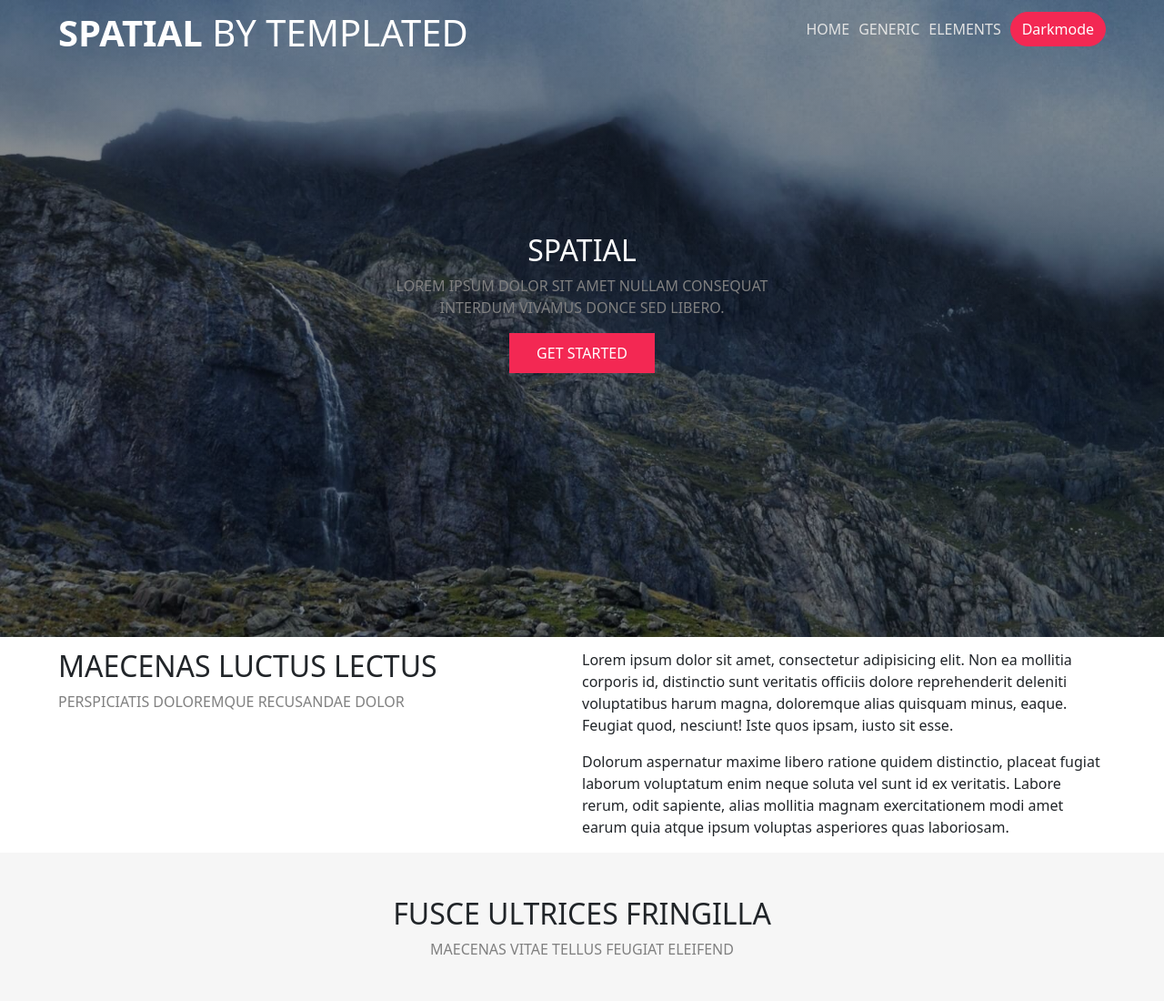
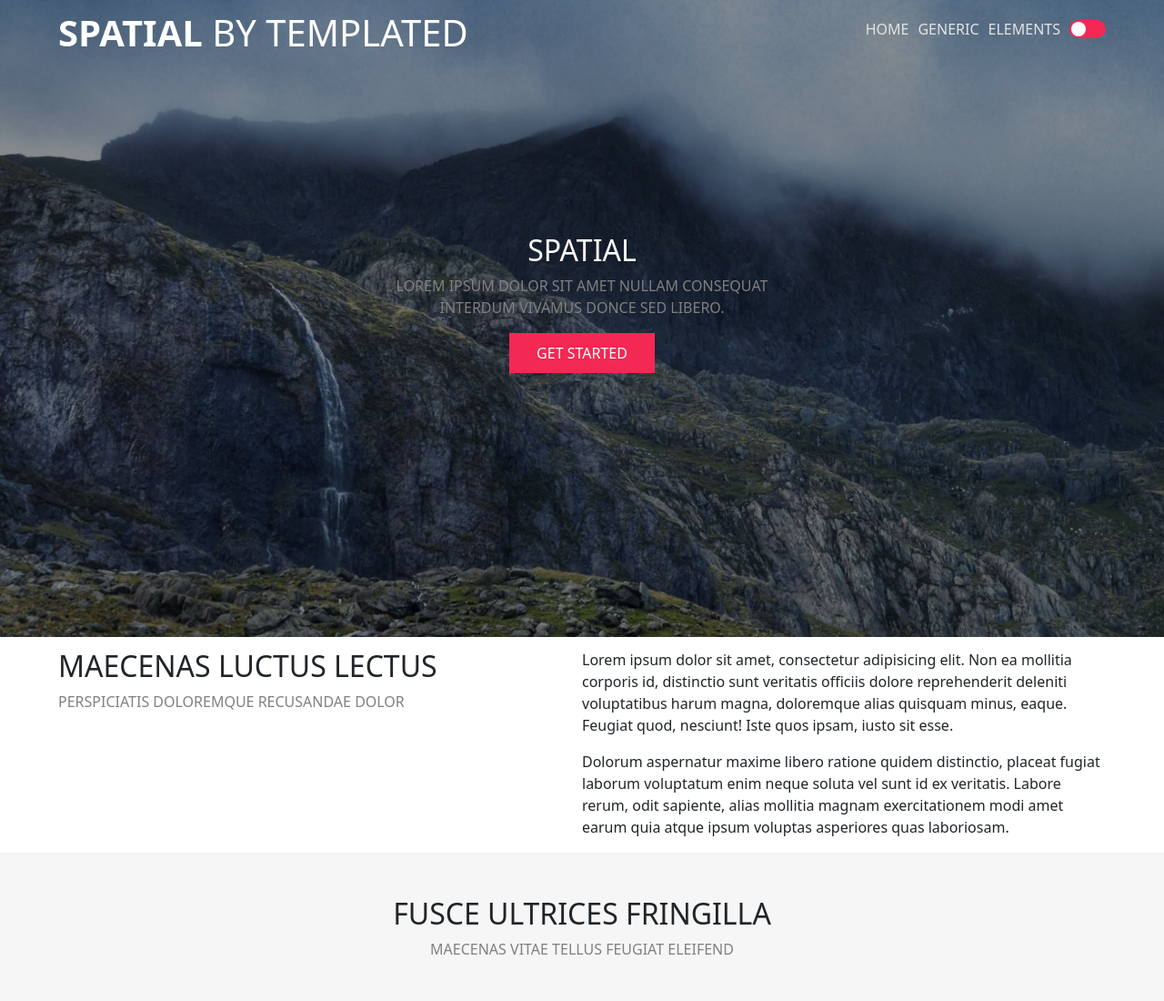
Before and after one commit to louistychon/spatial, a website: page public/index.html in a window 1280 px wide. Shown: the top 1100 px of the page at 91% size. Drawn offline with Linux system fonts and the light colour scheme.

Commit message:
button darkmode finalized

```diff
--- a/public/JS/main.js
+++ b/public/JS/main.js
@@ -1,10 +1,21 @@
 const two = document.querySelector('#two');
 const footer = document.querySelector('footer');
+var active = false;
 
 function toggledark() {
-        document.body.style.backgroundColor = "black";
-        document.body.style.color = "white";
-        two.style.backgroundColor = "black";
-        footer.style.color = "white";
-        footer.style.backgroundColor = "black";
+        if (active == false) {
+                document.body.style.backgroundColor = "black";
+                document.body.style.color = "white";
+                two.style.backgroundColor = "black";
+                footer.style.color = "white";
+                footer.style.backgroundColor = "black";
+                active = true;
+        } else {
+                document.body.style.backgroundColor = "white";
+                document.body.style.color = "black";
+                two.style.backgroundColor = "white";
+                footer.style.color = "black";
+                footer.style.backgroundColor = "white";
+                active = false;
+        }
 }
--- a/public/index.html
+++ b/public/index.html
@@ -19,7 +19,9 @@
 				<li><a href="">Home</a></li>
 				<li><a href="">Generic</a></li>
 				<li><a href="">Elements</a></li>
-				<button class="darkmode-toggle btn btn-danger rounded-pill text-white" onclick="toggledark()">Darkmode</button>
+				<label>
+				<input type="checkbox" id="night-mode" onclick="toggledark()"><span class="check"></span>
+				</label>
 			</ul>
 		</nav>
 	</header>
--- a/src/sass/modules/_body.sass
+++ b/src/sass/modules/_body.sass
@@ -25,6 +25,48 @@ body
         width: 100%
         height: 10%
         color: $white
+        input[type="checkbox"]
+            -webkit-appearance: none
+            visibility: hidden
+            display: none
+        .check
+            position: relative
+            display: block
+            width: 40px
+            height: 20px
+            background: #f32853
+            cursor: pointer
+            border-radius: 20px
+            overflow: hidden
+            transition: ease-in 0.5s
+        .check:before
+            content: ''
+            position: absolute
+            top: 2px
+            left: 2px
+            background: #fff
+            width: 16px
+            height: 16px
+            border-radius: 50%
+            transition: 0.5s
+
+        input[type="checkbox"]:checked ~ .check
+            background:  #f32853
+        input[type="checkbox"]:checked ~ .check:before
+            transform: translateX(-50px)
+        .check:after
+            content: ''
+            position: absolute
+            top: 2px
+            right: 2px
+            background: white
+            width: 16px
+            height: 16px
+            border-radius: 50%
+            transition: 0.5s
+            transform: translateX(50px)
+        input[type="checkbox"]:checked ~ .check:after
+            transform: translateX(0px)
         nav
             margin-right: 5%
             z-index: 2
```
Also changed, not shown: public/css/style.css, 1 other file.
